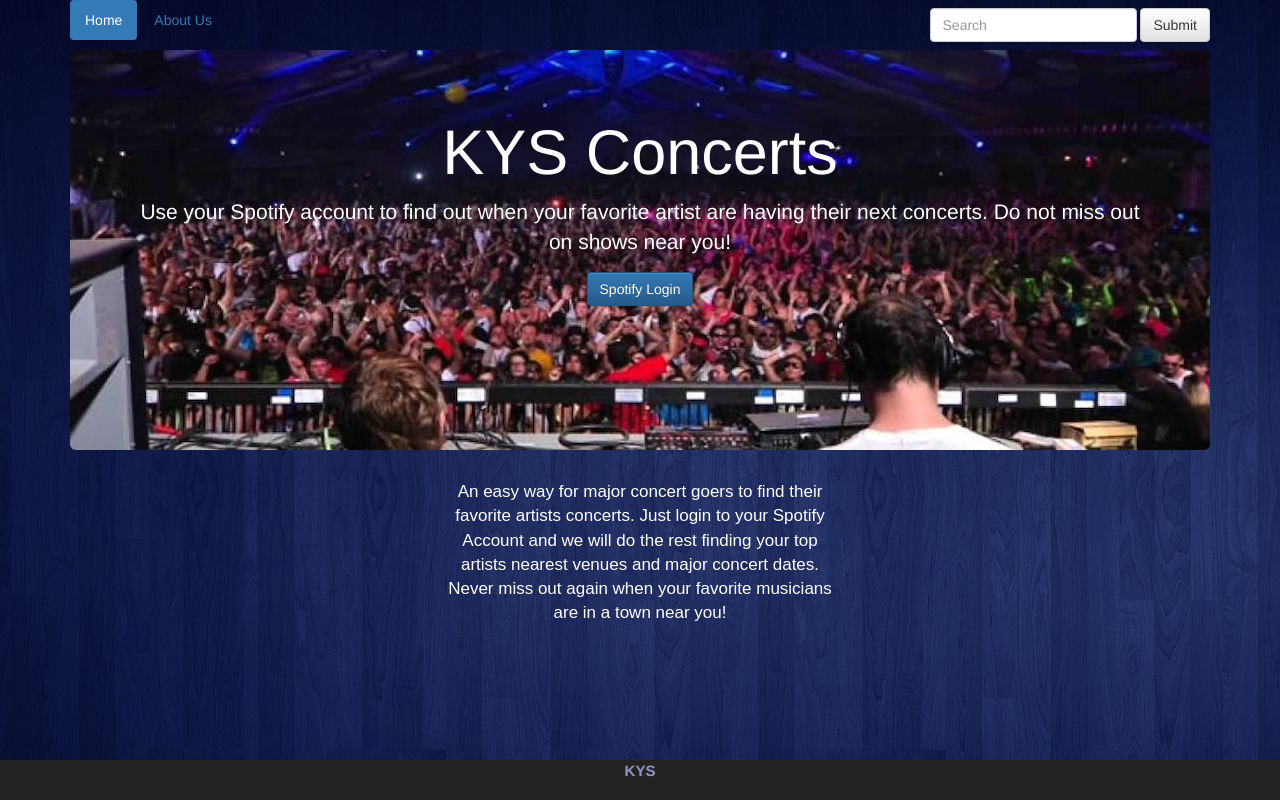
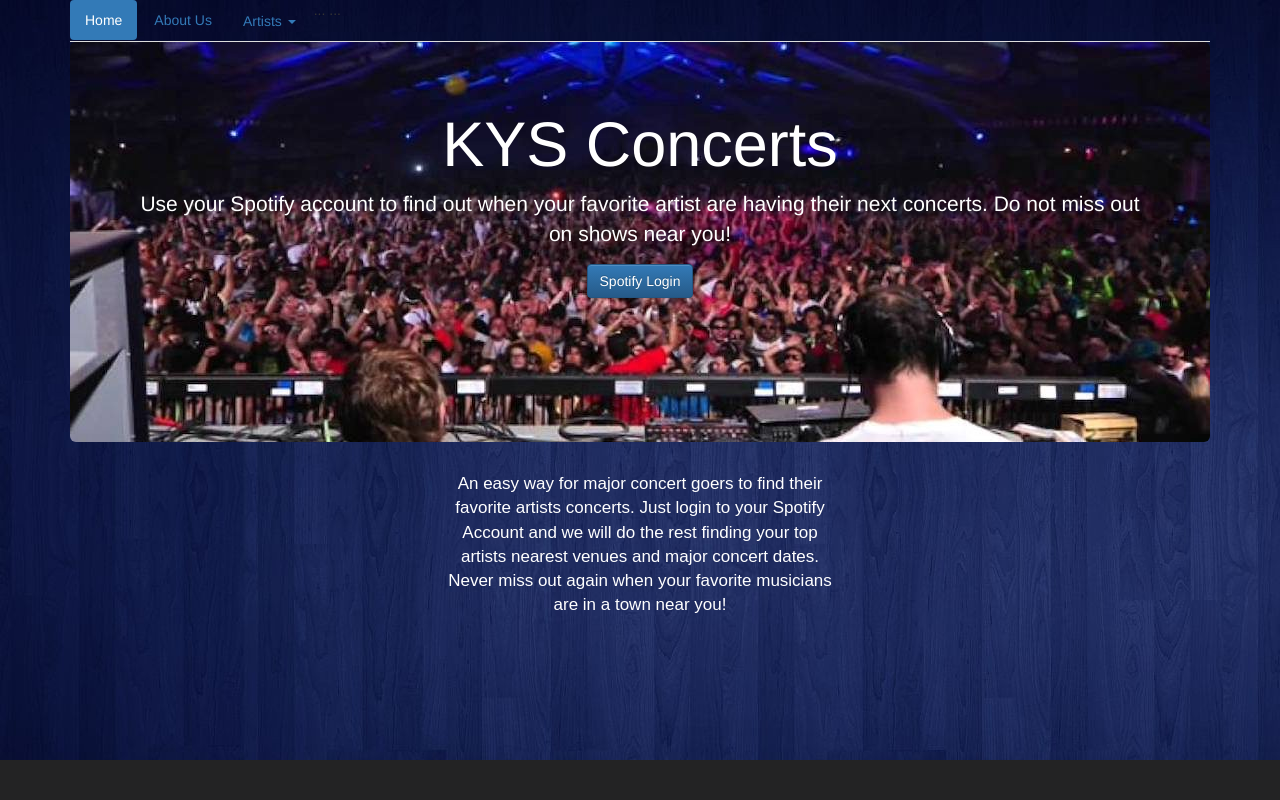
Before and after one commit to nahumcoding/KYS-GIT, a plain HTML site: page index.html in a window 1280 px wide. Drawn offline with nearby package versions, Linux system fonts and the light colour scheme; a web font is replaced by a local one.

Commit message:
added dropdown

```diff
--- a/index.html
+++ b/index.html
@@ -28,11 +28,20 @@
 			<li role="presentation"><a href="#">About Us</a></li>
 		</ul>
 		<form class="navbar-form navbar-right" role="search">
-			<div class="form-group">
-				<input type="text" class="form-control" placeholder="Search">
-			</div>
-			<button type="submit" class="btn btn-default">Submit</button>
+			<div class="form-group"></div>
 		</form>
+		<ul class="nav nav-tabs">
+			...
+			<li role="presentation" class="dropdown">
+			  <a class="dropdown-toggle" data-toggle="dropdown" href="#" role="button" aria-haspopup="true" aria-expanded="false">
+				Artists <span class="caret"></span>
+			  </a>
+			  <ul class="dropdown-menu">
+				...
+			  </ul>
+			</li>
+			...
+		  </ul>
 	</div>
 
 	<div class="container">
@@ -51,9 +60,7 @@
 
 	<div class="foot">
 		<footer>
-			<div class="container" id="footer">
-					KYS
-			</div>
+			<div class="container" id="footer"></div>
 		</footer>
 	</div>
 </body>
```
